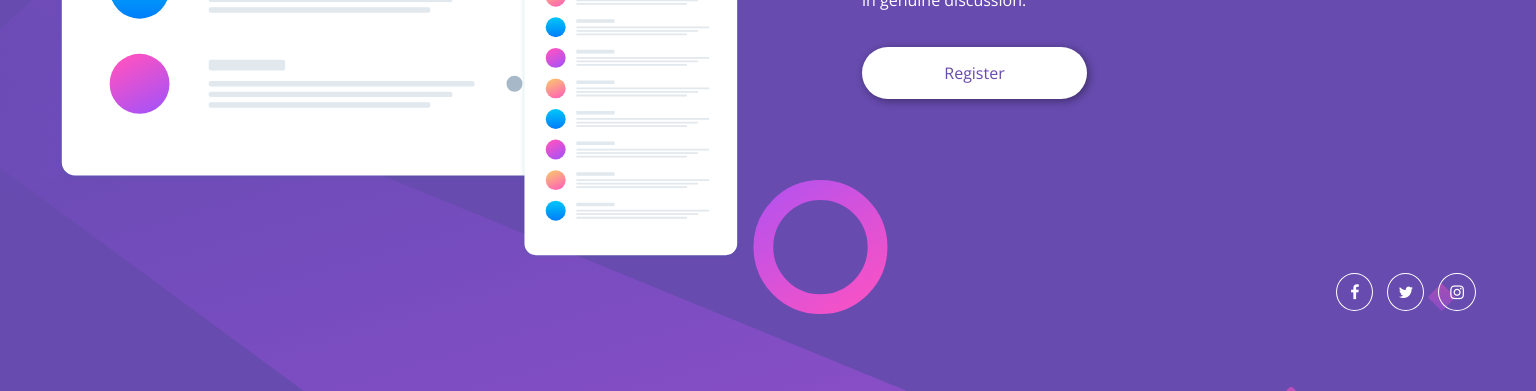
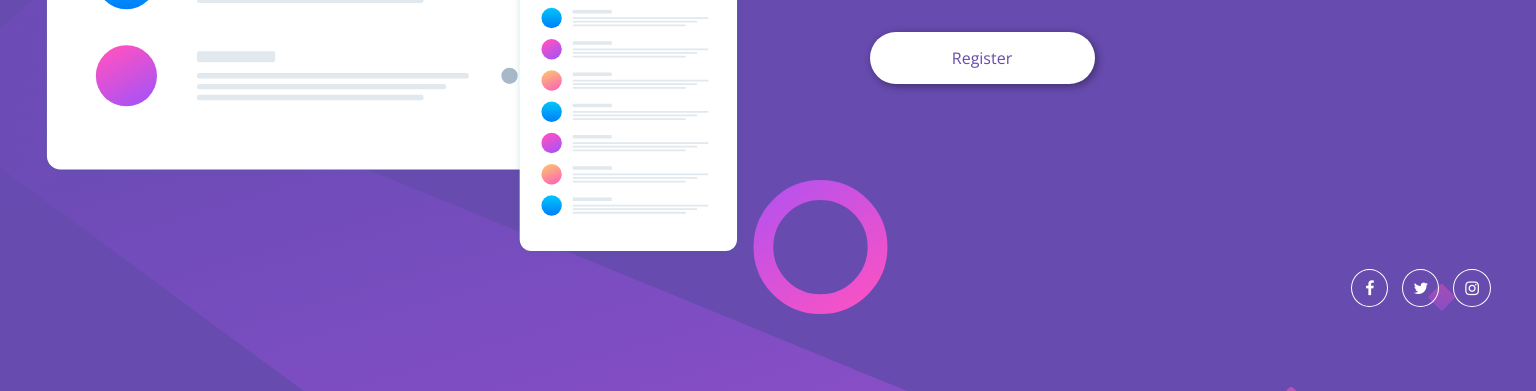
Before and after one commit to codebyveronica/huddle-landing-page, a plain HTML site: page index.html in a window 1536 px wide. Shown: the part 409-800 px from the top of the page. Drawn offline with nearby package versions, Linux system fonts and the light colour scheme.

Commit message:
update media-query

```diff
--- a/styles/media-query.css
+++ b/styles/media-query.css
@@ -16,7 +16,7 @@
         grid-template-rows: auto;
         column-gap: 50px;
 
-        padding: 55px;
+        padding: 40px;
     }
 
     .logo {
```
